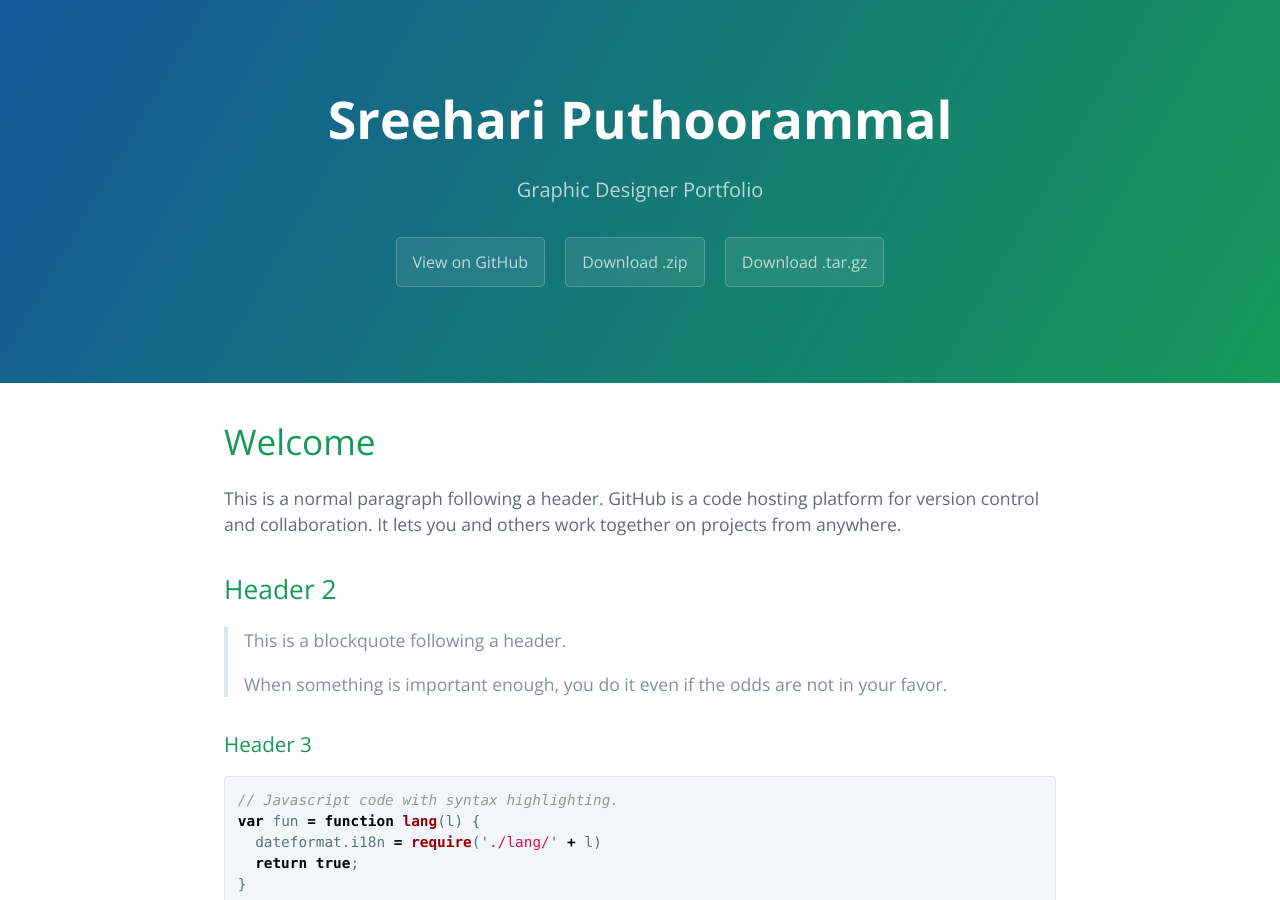
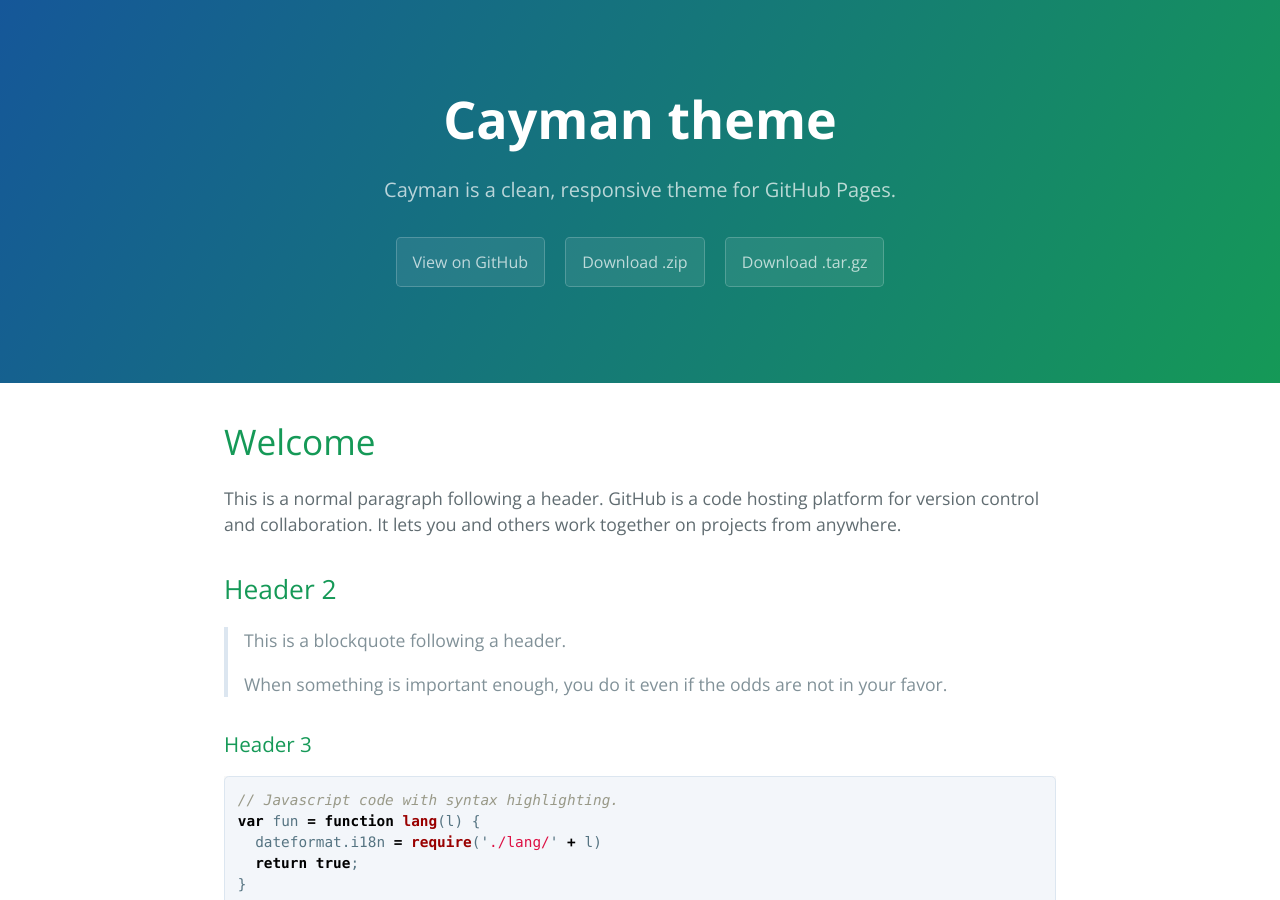
Before and after one commit to hhhari/hariweb, a Jekyll site: the page built from index.md, in a window 1280 px wide and 900 px high. Built offline with Jekyll 4.4.1, drawn with Linux system fonts in a browser that asks for light colours; our own code applies the rules of GitHub Pages for plain Markdown files.

Commit message:
Update default.html

```diff
--- a/_layouts/default.html
+++ b/_layouts/default.html
@@ -13,8 +13,8 @@
     <a id="skip-to-content" href="#content">Skip to the content.</a>
 
     <header class="page-header" role="banner">
-      <h1 class="project-name">Sreehari Puthoorammal</h1>
-      <h2 class="project-tagline">Graphic Designer Portfolio</h2>
+      <h1 class="project-name">{{ site.title | default:}}</h1>
+      <h2 class="project-tagline">{{ site.description | default:}}</h2>
       {% if site.github.is_project_page %}
         <a href="{{ site.github.repository_url }}" class="btn">View on GitHub</a>
       {% endif %}
```
